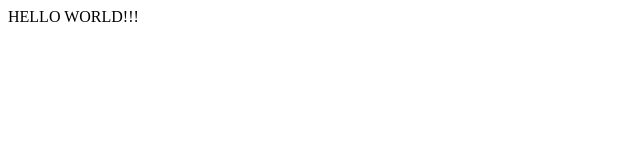
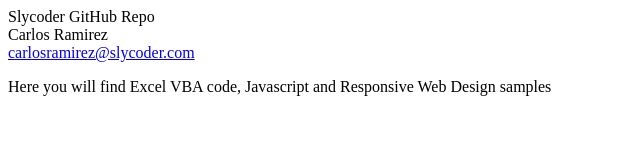
Before and after one commit to slycoder2000/slycoder2000.github.io, a plain HTML site: page index.html in a window 1280 px wide. Shown: the whole page, without its empty margins (0-640 px from the left). Drawn offline with Linux system fonts and the light colour scheme.

Commit message:
Update index.html
Changed to reflect current info

```diff
--- a/index.html
+++ b/index.html
@@ -3,7 +3,12 @@
 
 </head>
 <body>
-HELLO WORLD!!!
+  Slycoder GitHub Repo<br/>
+  Carlos Ramirez<br/>
+  <a href="mailto:carlosramirez@slycoder.com">carlosramirez@slycoder.com</a><br/>
+  <p>
+    Here you will find Excel VBA code, Javascript and Responsive Web Design samples
+  </p>
 
 </body>
 </html>
```
